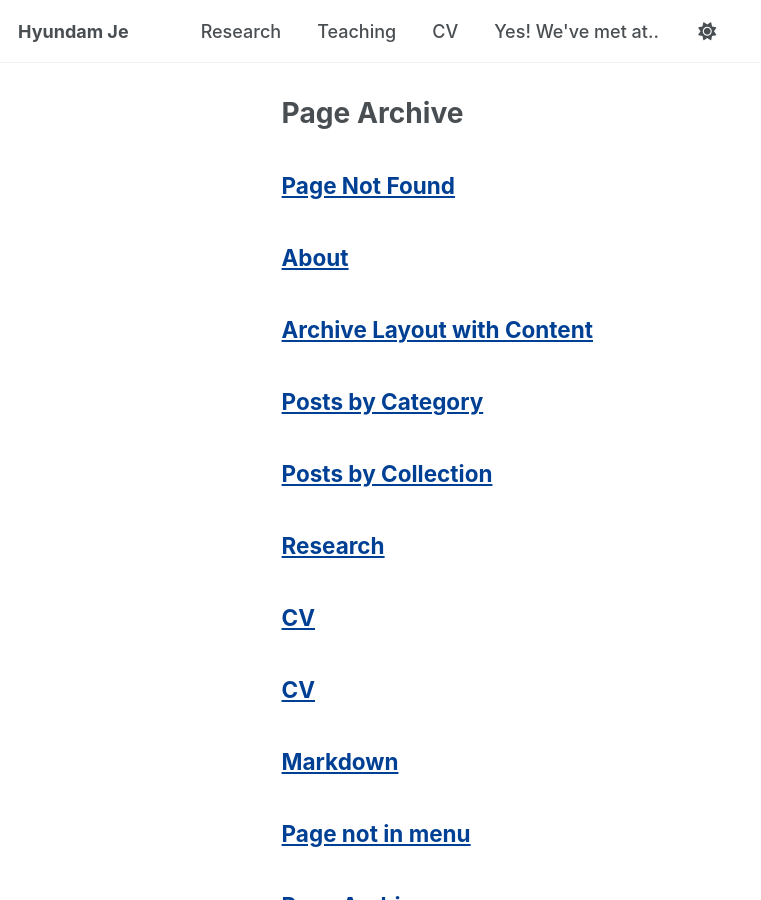
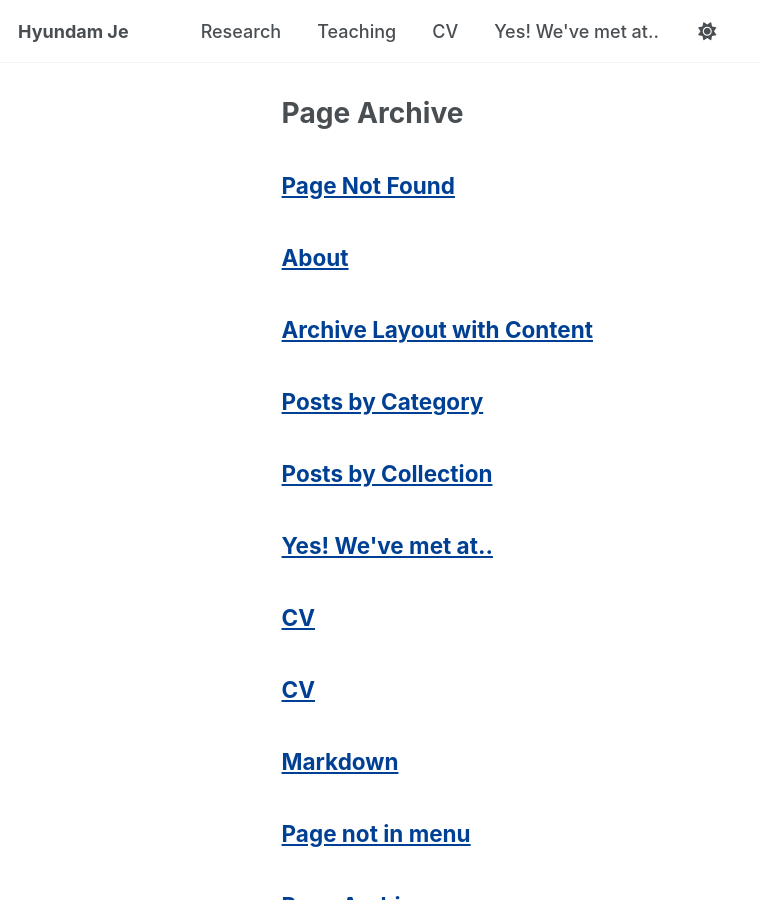
Before and after one commit to hyundamje/hyundamje.github.io, a Jekyll site: the page built from _pages/page-archive.html, in a window 1280 px wide and 900 px high. Shown: the whole window, without its empty margins (0-761 px from the left). Built offline with Jekyll 4.4.1, drawn with Linux system fonts in a browser that asks for light colours; some web fonts are replaced.

Commit message:
Update conferences.md

```diff
--- a/_pages/conferences.md
+++ b/_pages/conferences.md
@@ -1,7 +1,7 @@
 ---
 layout: archive
-title: "Research"
-permalink: /research/
+title: "Yes! We've met at.."
+permalink: /conferences/
 author_profile: true
 ---
 
```
